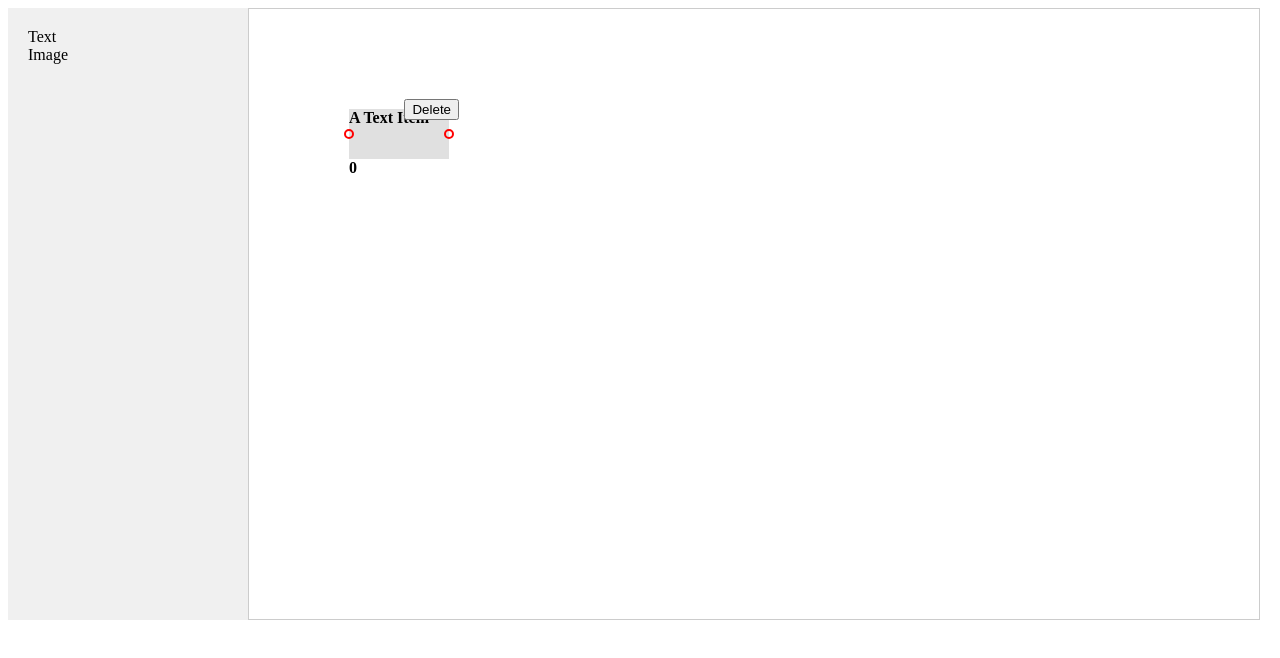
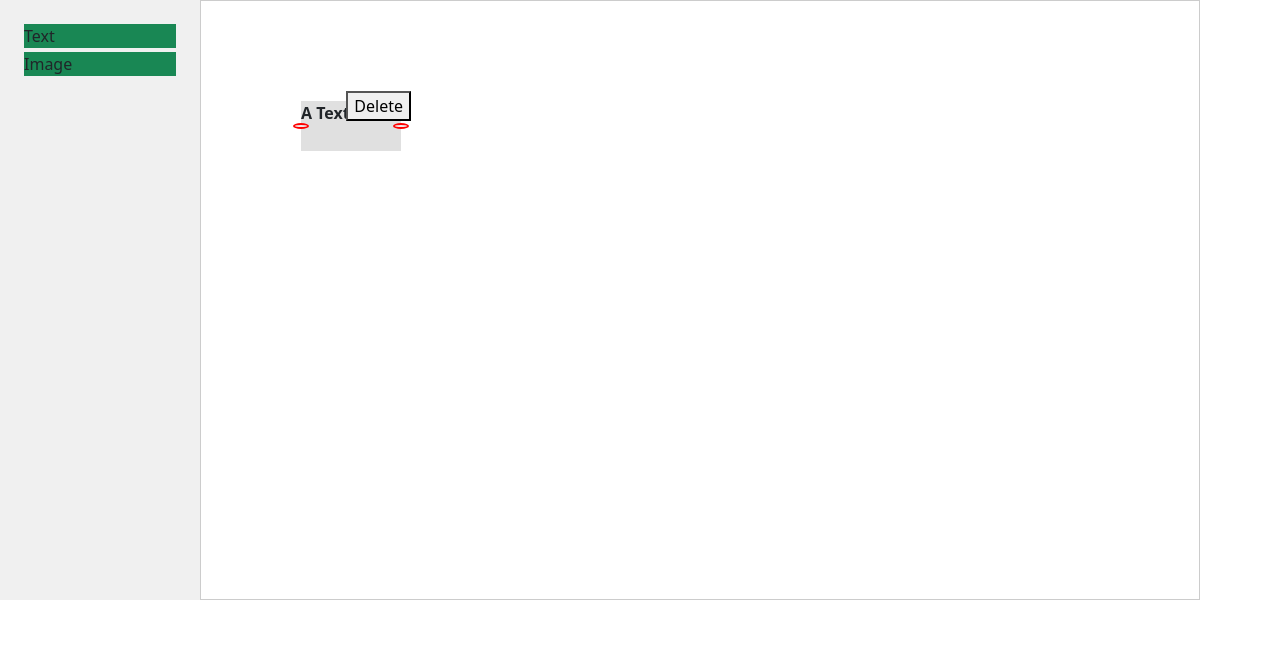
Before and after one commit to vin51435/MyAll, a React (Vite) app: page / in a window 1280 px wide. Both pictures are taken after a click on the element "Text". Shown: the top 658 px of the page. Built offline with nearby package versions, Linux system fonts and the light colour scheme.

Commit message:
added_ArrowConnectionV1_incomplete

```diff
--- a/package.json
+++ b/package.json
@@ -10,6 +10,7 @@
     "preview": "vite preview"
   },
   "dependencies": {
+    "bootstrap": "^5.3.2",
     "react": "^18.2.0",
     "react-dnd": "^16.0.1",
     "react-dnd-html5-backend": "^16.0.1",
--- a/src/App.jsx
+++ b/src/App.jsx
@@ -1,8 +1,9 @@
 import { useState } from 'react';
 import Main from './views/Main';
-import './App.css'
 import { HTML5Backend } from 'react-dnd-html5-backend'
 import { DndProvider } from 'react-dnd'
+import './App.css'
+import 'bootstrap/dist/css/bootstrap.min.css';
 
 function App() {
 
--- a/src/views/Main.jsx
+++ b/src/views/Main.jsx
@@ -3,9 +3,11 @@ import Sidebar from './components/Sidebar';
 import DraggableItem from './components/DraggableItems';
 import { useDrop } from 'react-dnd';
 import { itemStyleTemplates } from './ItemStyles';
+import ConnectionLine from './components/ConnectionLine';
 
 const Main = () => {
   const [draggedComponents, setDraggedComponents] = useState([]);
+  const [connections, setConnections] = useState([])
   const [canvasSize, setCanvasSize] = useState({ width: 1000, height: 600 });
 
   const [, drop] = useDrop({
@@ -95,6 +97,12 @@ const Main = () => {
     }
   };
 
+  const handleConnect = (sourceIndex, connection) => {
+    // Add the connection to the state
+    console.log(`Connecting item ${connection.from} to ${connection.to}`)
+    setConnections((prev) => [...prev, connection]);
+  };
+
   return (
     <div style={{ display: 'flex' }}>
       <Sidebar onSidebarItemClick={handleSidebarItemClick} />
@@ -110,7 +118,20 @@ const Main = () => {
         }}
       >
         {draggedComponents.map((component, index) => (
-          <DraggableItem key={index} index={index} component={component} onDrag={handleDrag} onDelete={handleDelete} />
+          <DraggableItem
+            key={index}
+            index={index}
+            component={component}
+            onDrag={handleDrag}
+            onDelete={handleDelete}
+            onConnect={handleConnect}
+            setDraggedComponents={setDraggedComponents}
+            draggedComponents={draggedComponents}
+          />
+        ))}
+        {/* Render lines for connections */}
+        {connections.map((connection, idx) => (
+          <ConnectionLine key={idx} from={connection} to={connections[idx + 1]} draggedComponents={draggedComponents} />
         ))}
       </div>
     </div>
--- /dev/null
+++ b/src/views/components/ConnectionLine.jsx
@@ -0,0 +1,39 @@
+const ConnectionLine = ({ from, to, draggedComponents }) => {
+  if (!from || !to) return null;
+
+  const [sourceIndex, sourceConnectorType] = from.from.split('_').slice(0, 3).map(Number);
+  const [targetIndex, targetConnectorType] = from.to.split('_').slice(0, 3).map(Number);
+
+  const fromElement = document.getElementById(
+    `${sourceIndex}_${draggedComponents[sourceIndex].type}_item_${sourceConnectorType}_connector`
+  );
+
+  const toElement = document.getElementById(
+    `${targetIndex}_${draggedComponents[targetIndex].type}_item_${targetConnectorType}_connector`
+  );
+
+  if (!fromElement || !toElement) return null;
+
+  const fromRect = fromElement.getBoundingClientRect();
+  const toRect = toElement.getBoundingClientRect();
+
+  const fromX = fromRect.left + fromRect.width / 2;
+  const fromY = fromRect.top + fromRect.height / 2;
+
+  const toX = toRect.left + toRect.width / 2;
+  const toY = toRect.top + toRect.height / 2;
+
+  return (
+    <svg
+      style={{ position: 'absolute', zIndex: 1 }}
+      width="100%"
+      height="100%"
+      xmlns="http://www.w3.org/2000/svg"
+    >
+      <line x1={fromX} y1={fromY} x2={toX} y2={toY} stroke="#000" strokeWidth="2" />
+    </svg>
+  );
+};
+
+
+export default ConnectionLine
--- a/src/views/components/DraggableItems.jsx
+++ b/src/views/components/DraggableItems.jsx
@@ -1,12 +1,14 @@
-import React, { useEffect, useRef } from 'react';
+import React, { useEffect, useRef, useState } from 'react';
 import { useDrag } from 'react-dnd';
 import { itemStyleTemplates } from '../ItemStyles';
 
-const DraggableItem = ({ component, index, onDrag, onDelete }) => {
+const DraggableItem = ({ component, index, onDrag, onDelete, onConnect, setDraggedComponents, draggedComponents }) => {
   const dragRef = useRef(null);
   const leftConnectorRef = useRef(null);
   const rightConnectorRef = useRef(null);
   const monitorRef = useRef(null);
+
+  const [selectedConnector, setSelectedConnector] = useState(null);
 
   const [{ isDragging }, drag] = useDrag({
     type: 'COMPONENT',
@@ -70,6 +72,41 @@ const DraggableItem = ({ component, index, onDrag, onDelete }) => {
     return null;
   };
 
+  const handleConnect = (targetIndex, connectorType) => {
+    if (selectedConnector !== null) {
+      const sourceConnector = `${index}_${component.type}_item_${selectedConnector}_connector`;
+      const targetConnector = `${targetIndex}_${draggedComponents[targetIndex].type}_item_${connectorType}_connector`;
+
+      const connection = {
+        from: sourceConnector,
+        to: targetConnector,
+      };
+
+      // Call the onConnect prop to handle the connection logic
+      onConnect(index, connection);
+
+      // Add the connection to the item's connections property
+      setDraggedComponents((prev) =>
+        prev.map((item, i) => {
+          if (i === index) {
+            return {
+              ...item,
+              connections: [...(item.connections || []), connection],
+            };
+          }
+          return item;
+        })
+      );
+
+      // Reset selectedConnector after making a connection
+      setSelectedConnector(null);
+    } else {
+      // Set the selected connector when the user clicks on a connector
+      setSelectedConnector(connectorType);
+    }
+  };
+
+
   const dynamicStyles = itemStyleTemplates[component.type];
 
   const renderItemContent = (component) => {
@@ -92,8 +129,8 @@ const DraggableItem = ({ component, index, onDrag, onDelete }) => {
   return (
     <div
       id={`${index}_${component.type}_item`}
+      className='position-absolute d-flex'
       style={{
-        position: 'absolute',
         left: component.positions.left,
         top: component.positions.top,
         ...dynamicStyles,
@@ -101,6 +138,7 @@ const DraggableItem = ({ component, index, onDrag, onDelete }) => {
     >
       <div
         ref={(node) => (dragRef.current = node)}
+        className='h-100'
         style={{
           width: dynamicStyles.width,
           height: dynamicStyles.height,
@@ -111,15 +149,21 @@ const DraggableItem = ({ component, index, onDrag, onDelete }) => {
       >
         {renderItemContent(component)}
         <div
+          className='h-75'
+        >
+          <div className='h-100'></div>
+          <button
             ref={(node) => (leftConnectorRef.current = node)}
             className="connector left"
             id={`${index}_${component.type}_item_left_connector`}
-        ></div>
-        <div
+            onClick={() => handleConnect(index, 'left')}
+          ></button>
+          <button
             ref={(node) => (rightConnectorRef.current = node)}
             className="connector right"
             id={`${index}_${component.type}_item_right_connector`}
-        ></div>
+            onClick={() => handleConnect(index, 'right')}
+          ></button>
           <button
             onClick={() => onDelete(index)}
             style={{ position: 'absolute', top: '-10px', right: '-10px' }}
@@ -127,8 +171,6 @@ const DraggableItem = ({ component, index, onDrag, onDelete }) => {
             Delete
           </button>
         </div>
-        <div>
-          0
       </div>
     </div>
   );
```
Also changed, not shown: 1 other file (tests, documents, lock files or other folders). Lines whose indentation alone changed are shown as unchanged.
